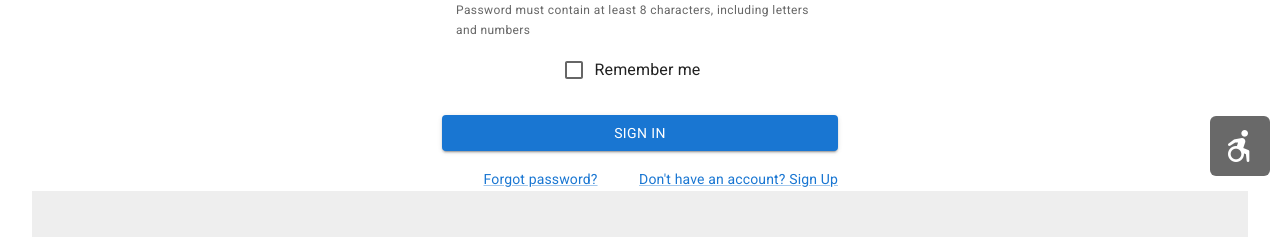
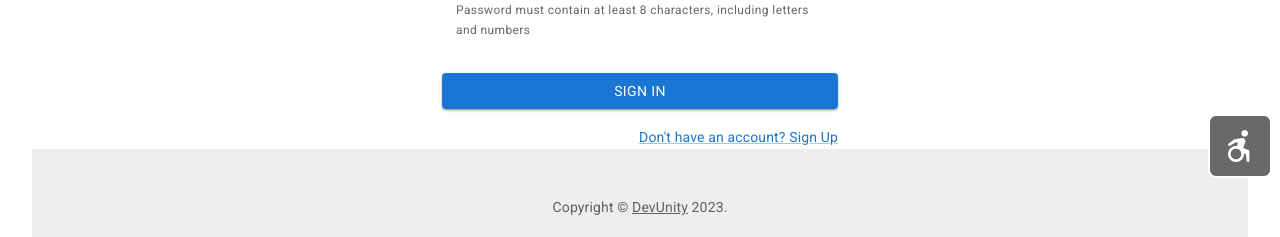
Before and after one commit to shira2004/devUnity-React-Java, a React (Vite) app in the folder react/: page /SignIn in a window 1280 px wide. Shown: the part 614-851 px from the top of the page. Built offline with nearby package versions, Linux system fonts and the light colour scheme; no server answers.

Commit message:
Remove unnecessary buttons from registration page

```diff
--- a/react/src/components/Pages/sign/SignIn.jsx
+++ b/react/src/components/Pages/sign/SignIn.jsx
@@ -159,10 +159,7 @@
                   ),
                 }}
               />
-              <FormControlLabel
-                control={<Checkbox value="remember" color="primary" />}
-                label="Remember me"
-              />
+
               <Button
                 type="submit"
                 fullWidth
@@ -173,9 +170,7 @@
               </Button>
               <Grid container>
                 <Grid item xs>
-                  <Link href="#" variant="body2">
-                    Forgot password?
-                  </Link>
+
                 </Grid>
                 <Grid item>
                   <Link variant="body2" onClick={() => nav('/SignUp')}>
```
